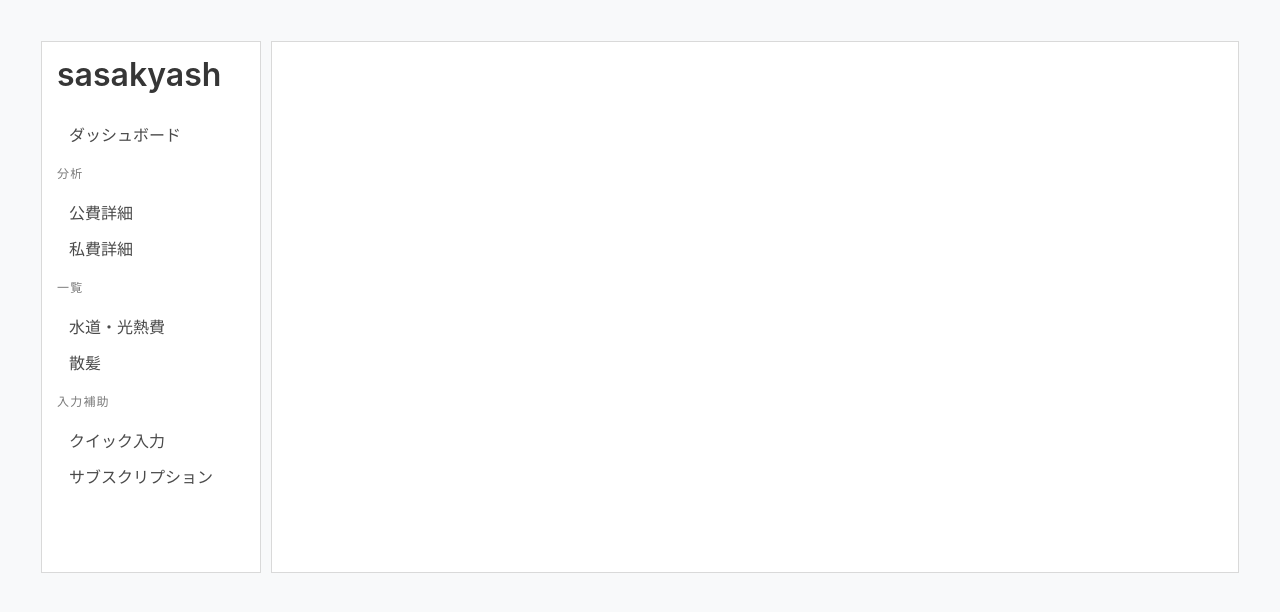
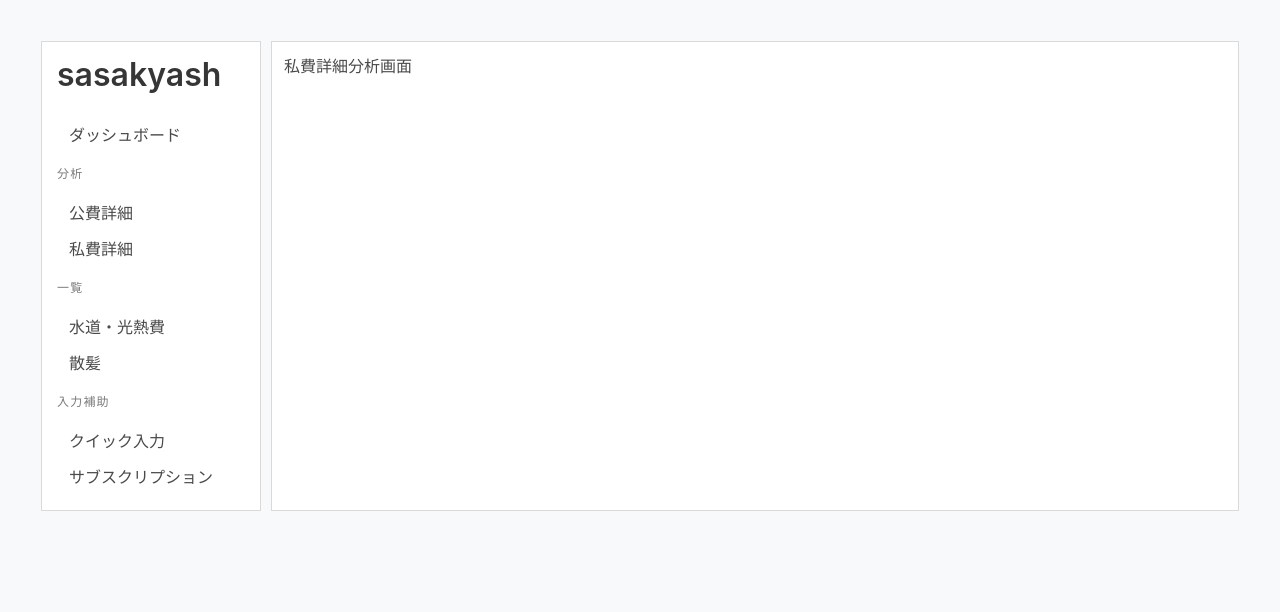
Before and after one commit to s-sasaki-0529/sasakyash-web, a Nuxt app: page /analytics/private in a window 1280 px wide. Shown: the top 612 px of the page. Built offline with nearby package versions, Linux system fonts and the light colour scheme.

Commit message:
Revert "私費の支出状況コンポーネントに対して年月をpropsで渡せるように"
This reverts commit 2d17402987af0d2b21fa1b57dbe98800cc1f178e.

```diff
--- a/components/index/dailyPrivateBalanceChart.vue
+++ b/components/index/dailyPrivateBalanceChart.vue
@@ -7,21 +7,7 @@ export default {
   extends: Line,
   async fetch() {
     const api = this.$fire.functions.httpsCallable('dailyPaymentAmounts')
-    this.baseData = await api({ paymentType: 'private', year: this.year, month: this.month }).then(
-      res => res.data
-    )
-  },
-  props: {
-    year: {
-      type: Number,
-      required: false,
-      default: () => dayjs().year()
-    },
-    month: {
-      type: Number,
-      required: false,
-      default: () => dayjs().month() + 1
-    }
+    this.baseData = await api({ paymentType: 'private' }).then(res => res.data)
   },
   data: () => ({
     baseData: {} // { '2020-10-10': 1000, '2020-10-11: 2000 }
--- a/pages/analytics/private.vue
+++ b/pages/analytics/private.vue
@@ -1,7 +1,5 @@
 <template>
-  <div class="analytics-private">
-    <daily-private-balance-chart :year="2020" :month="9" :height="500" />
-  </div>
+  <div class="analytics-private">私費詳細分析画面</div>
 </template>
 
 <script>
```
